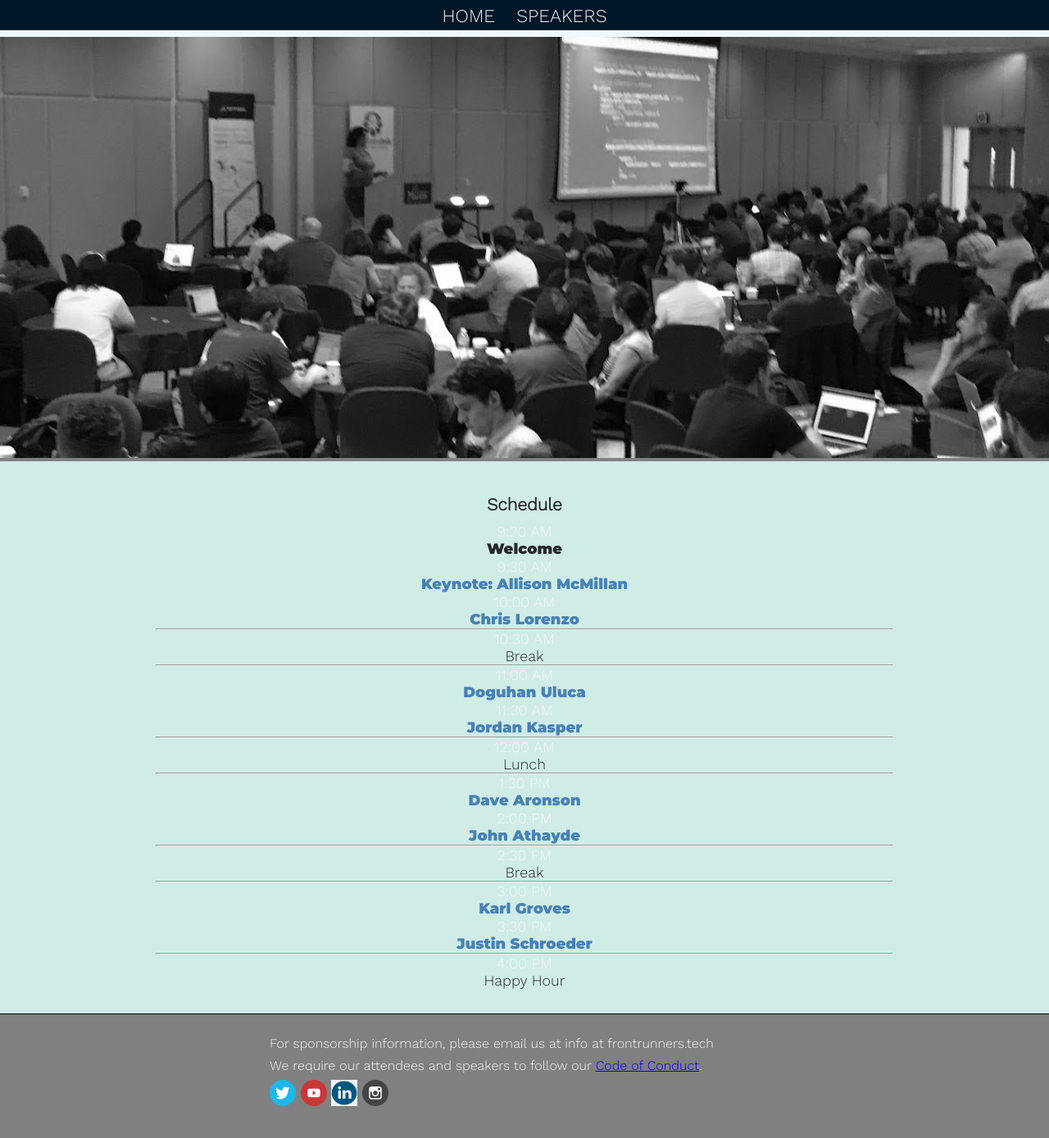
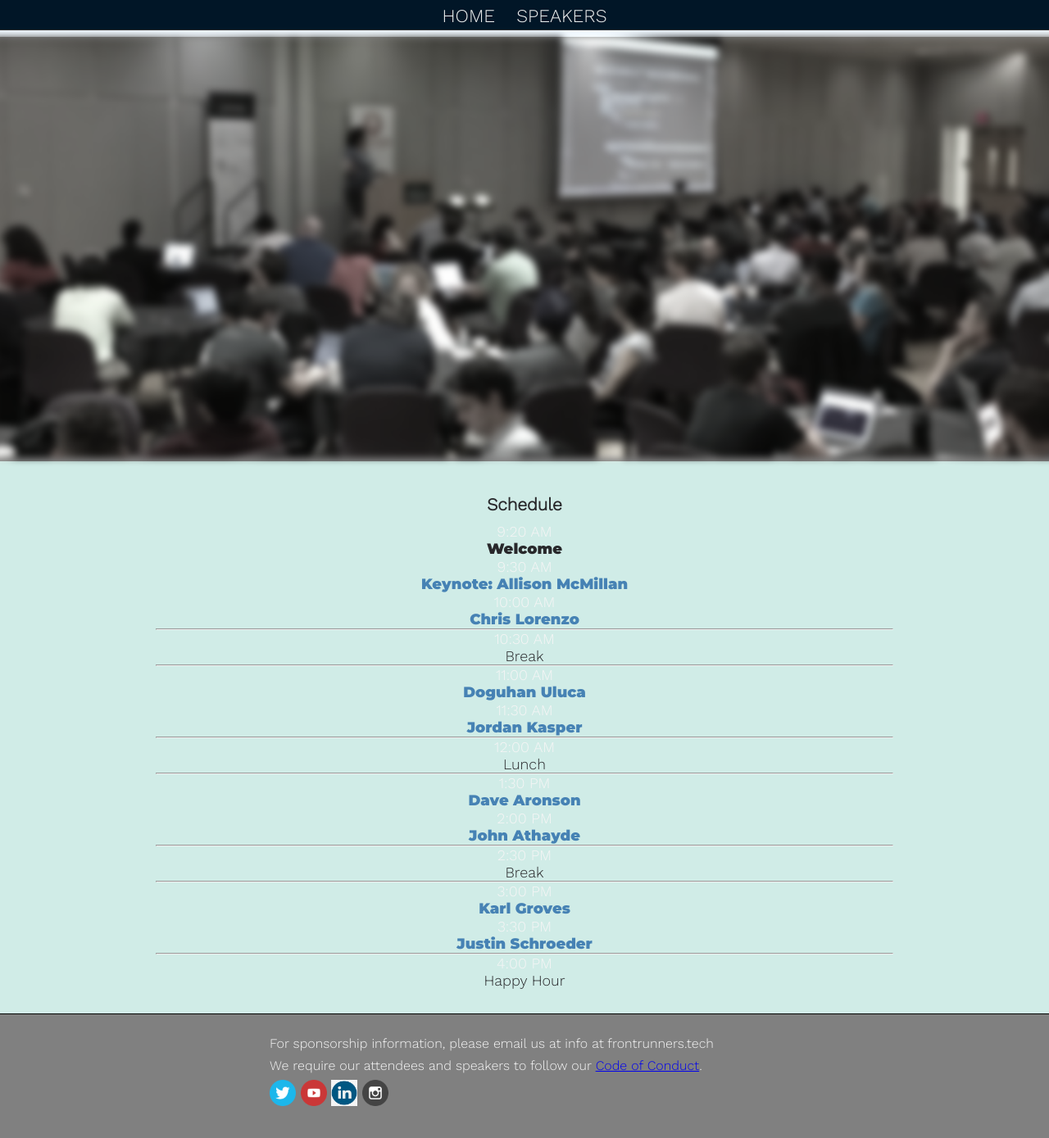
Before and after one commit to gothamgo/frontrunnersconf.github.io, a Jekyll site: the page built from test/testpage.html, in a window 1280 px wide and 1400 px high. Shown: the top 1389 px of the window at 82% size. Built offline with Jekyll 4.4.1, drawn with Linux system fonts in a browser that asks for light colours.

Commit message:
Update venue.html

```diff
--- a/_includes/venue.html
+++ b/_includes/venue.html
@@ -6,8 +6,8 @@
   div.venue {
   }
   div.venue img {
-    -webkit-filter: grayscale(100%);   /* For Safari 6.0 to 9.0 */
-    filter: grayscale(100%);
+    -webkit-filter: blur(5px) grayscale(80%);   /* For Safari 6.0 to 9.0 */
+    filter: blur(5px) grayscale(80%);
   }
 </style>
 
```
